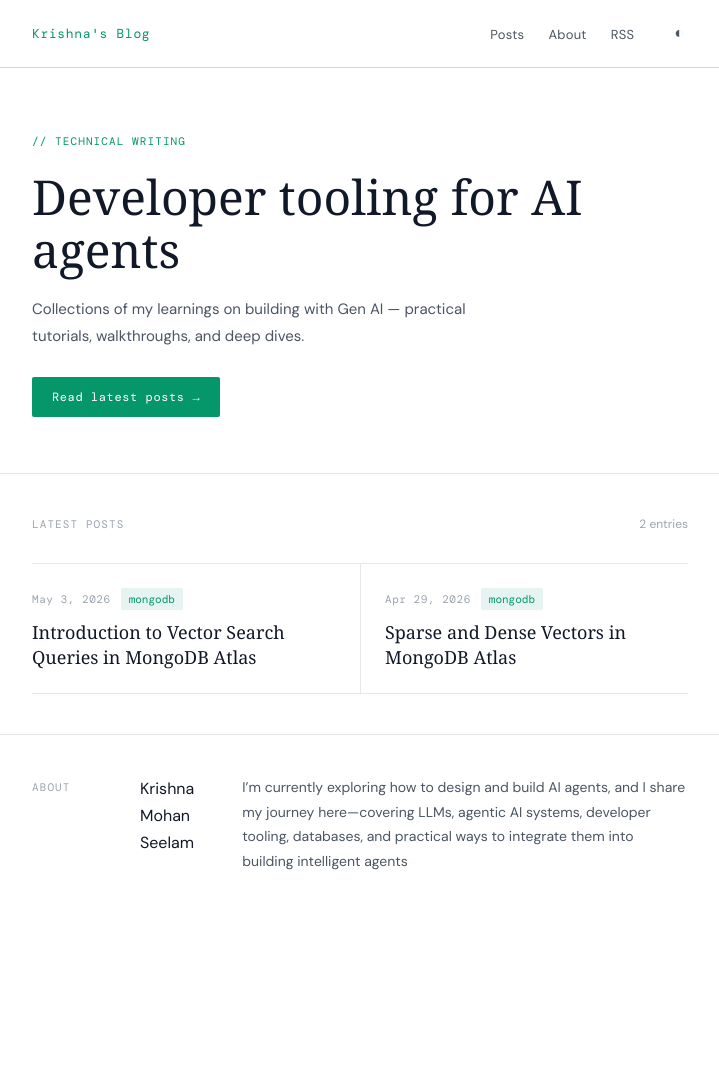
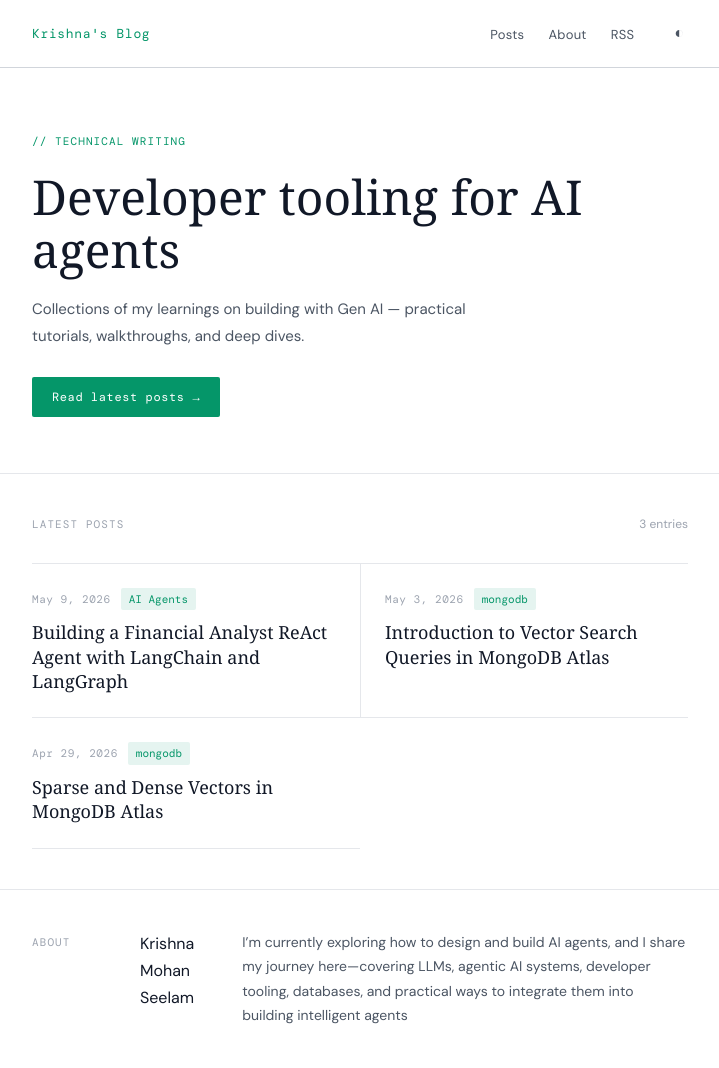
Before and after one commit to krishnamohan-seelam/my-blog, a Jekyll site: the page built from index.md, in a window 1280 px wide. Shown: the whole page, without its empty margins (280-999 px from the left). Built offline with Jekyll 4.4.1, drawn with Linux system fonts in a browser that asks for light colours; some web fonts are replaced; before the commit the page ends 913 px from its top, so only the background shows below that; part of the change alters nothing that is shown.

Commit message:
added react agent

````diff
--- /dev/null
+++ b/_posts/2026-05-09-financial-analyst-react-agent.md
@@ -0,0 +1,222 @@
+---
+layout: post
+title: "Building a Financial Analyst ReAct Agent with LangChain and LangGraph"
+date: 2026-05-09 20:10:00 +0530
+categories: [AI, Python, LangChain]
+tags: [AI Agents, ReAct, Tutorial, Finance, LangGraph]
+---
+
+## Introduction to AI Agents
+
+Artificial Intelligence (AI) agents are systems powered by Large Language Models (LLMs) that can autonomously plan, make decisions, and execute actions to achieve a specific goal. Unlike traditional chatbots that simply generate text based on training data, AI agents can interact with the outside world using **tools**—such as web browsers, calculators, databases, and APIs. This allows them to fetch real-time information, perform calculations, and execute complex workflows without human intervention.
+
+## What is a ReAct Agent?
+
+**ReAct** stands for **Reasoning and Acting**. It is a powerful paradigm for building AI agents where the LLM is prompted to alternate between generating reasoning traces (thinking about what to do next) and taking actions (using a tool).
+
+In a typical ReAct loop:
+1. **Thought:** The agent reasons about the user's request and decides which tool to use.
+2. **Action:** The agent calls the selected tool with the appropriate inputs.
+3. **Observation:** The agent receives the output from the tool.
+4. The cycle repeats until the agent has enough information to provide a final **Answer**.
+
+<img src="{{ site.baseurl }}/assets/React_Agent.png" alt="React Agent" style="width: 100vw; max-width: 900px; position: relative; left: 50%; transform: translateX(-50%); border-radius: 8px; box-shadow: 0 4px 12px rgba(0,0,0,0.15);" />
+
+
+This structured approach makes ReAct agents highly capable of handling complex, multi-step problems, as they can break them down and verify facts along the way.
+
+## Summary of the Financial Analyst Agent
+
+In this tutorial, we will build a specialized ReAct agent that acts as a "Financial Analyst". This agent is designed to autonomously answer complex financial questions by:
+1. Fetching historical stock prices using the **Yahoo Finance (`yfinance`)** library.
+2. Searching for recent market news using the **DuckDuckGo Search API**.
+
+By combining these two tools, the agent can not only tell you *how* a stock is performing but also reason about *why* it is performing that way based on current news. To ensure transparency, the agent is strictly instructed to cite its sources and restrict its answers exclusively to financial topics.
+
+---
+
+## Step-by-Step Guide: Building the Financial Analyst Agent
+
+### 1. Required Python Packages
+
+Before we start coding, you'll need to install the required Python packages. You can install them using `pip`:
+
+```bash
+pip install langchain langchain-openai langchain-community yfinance duckduckgo-search rich python-dotenv
+```
+
+### 2. Environment Setup
+
+Create a `.env` file in your project directory and add your OpenAI API key:
+
+```env
+OPENAI_API_KEY=your_openai_api_key_here
+```
+
+### 3. Importing Dependencies and Initializing the LLM
+
+We start by importing the necessary libraries and defining a helper function to initialize our Language Model (LLM). We will use OpenAI's `gpt-4o` for its strong reasoning capabilities.
+
+```python
+import os
+import sys
+import yfinance as yf
+from typing import Literal
+
+from langchain.agents import create_agent
+from langchain_openai import ChatOpenAI
+from langchain_core.tools import tool
+from langchain_community.tools import DuckDuckGoSearchRun
+from langchain_community.utilities import DuckDuckGoSearchAPIWrapper
+from rich.console import Console
+from rich.panel import Panel
+from rich.markdown import Markdown
+from rich.prompt import Prompt
+from load_env import configure_environment
+
+def get_llm(apikey, model="gpt-4o", temperature=0):
+    return ChatOpenAI(model=model, temperature=temperature, api_key=apikey)
+```
+
+### 4. Defining the Tools
+
+Tools are the hands and eyes of our agent. We define them using the `@tool` decorator from LangChain. Notice how we provide detailed docstrings—the LLM reads these docstrings to understand *when* and *how* to use the tool.
+
+**Stock Price Tool:**
+```python
+@tool
+def get_stock_price_results(ticker_symbol: str, period: Literal["1d", "5d", "1mo", "3mo", "6mo", "1y", "2y", "5y", "10y", "ytd", "max"] = "1mo"):
+    """
+    Fetch historical stock price data using Yahoo Finance.
+    For Indian stocks, append '.NS' to the symbol (e.g., 'RELIANCE.NS' or 'TCS.NS').
+    Useful for when you need to get stock prices and trends.
+    """
+    try:
+        stock = yf.Ticker(ticker_symbol)
+        history = stock.history(period=period)
+
+        if history.empty:
+            return "No data found for this ticker."
+
+        # Return the recent closing prices as a dictionary
+        return {str(k.date()): v for k, v in history['Close'].tail(5).to_dict().items()}
+    except Exception as e:
+        return f"Error fetching historical data: {e}"
+```
+
+**Web Search Tool:**
+```python
+@tool
+def get_duckduckgo_results(query: str, num_results: int = 5):
+    """
+    Fetch search results from DuckDuckGo using LangChain's DuckDuckGoSearchRun tool.
+    Useful for when you need to answer questions about current events or general knowledge.
+    """
+    try:
+        wrapper = DuckDuckGoSearchAPIWrapper(max_results=num_results)
+        search_tool = DuckDuckGoSearchRun(api_wrapper=wrapper)
+        return search_tool.invoke(query)
+    except Exception as e:
+        return "Failed to fetch results."
+
+def get_tools():
+    return [get_duckduckgo_results, get_stock_price_results]
+```
+
+### 5. The System Prompt
+
+The system prompt is the brain of the agent. It defines the persona, rules, and behavioral constraints. Here, we enforce a transparency rule and restrict the agent's domain to finance.
+
+```python
+system_prompt = """You are an expert financial analyst assistant.
+You have access to financial data tools and a websearch tool.
+You should always think step-by-step and use the tools effectively to answer complex financial questions.
+When a user asks about a stock, you MUST use the websearch tool to find the top 5 recent news articles about that stock.
+You must then analyze those news results to reason about WHY the stock is performing the way it is, and clearly explain those reasons in your final response to the user.
+TRANSPARENCY RULE: You MUST explicitly cite your sources in your final response. Clearly state which data came from "Yahoo Finance" and which insights came from the "DuckDuckGo Web Search Tool" so the user knows exactly where the information originated.
+RESTRICTION: You are strictly restricted to answering questions about stock prices and the reasons for their performance. If a user asks about anything else, politely decline and remind them of your restriction.
+Always use the tools to get the most up-to-date information."""
+```
+
+### 6. Assembling the Agent and User Interface
+
+Finally, we tie everything together in the `main()` function. We use `create_agent` to assemble the LLM, tools, and system prompt. We also use the `rich` library to create a beautiful, formatted terminal interface for the user to chat with the agent.
+
+```python
+def main():
+    configure_environment()
+
+    # Fix for Windows console UnicodeEncodeError
+    if sys.stdout.encoding != 'utf-8':
+        sys.stdout.reconfigure(encoding='utf-8')
+
+    openai_api_key = os.getenv("OPENAI_API_KEY")
+    if not openai_api_key:
+        raise ValueError("OpenAI API key is not set")
+
+    llm = get_llm(openai_api_key)
+    tools = get_tools()
+
+    # Create the ReAct agent
+    agent = create_agent(model=llm, tools=tools, system_prompt=system_prompt)
+
+    console = Console()
+    welcome_text = (
+        "Welcome to the **Financial Analyst Agent**!\n\n"
+        "Please note: This agent is restricted to providing stock prices and analyzing the reasons for their performance.\n"
+        "Type **'exit'** or **'quit'** to end the chat."
+    )
+    console.print(Panel(Markdown(welcome_text), title="[bold green]AI Assistant[/bold green]", expand=False))
+
+    chat_history = []
+
+    while True:
+        try:
+            console.print()
+            user_input = Prompt.ask("[bold blue]You[/bold blue]")
+
+            if user_input.lower() in ['quit', 'exit']:
+                console.print("[bold red]Goodbye![/bold red]")
+                break
+
+            if not user_input.strip():
+                continue
+
+            chat_history.append(("user", user_input))
+
+            # Invoke the agent with a loading spinner
+            with console.status("[bold yellow]Agent is thinking...[/bold yellow]", spinner="dots"):
+                result = agent.invoke({"messages": chat_history})
+
+            agent_response = result["messages"][-1].content
+
+            console.print()
+            console.print(Panel(Markdown(agent_response), title="[bold green]Financial Analyst[/bold green]", expand=False))
+
+            chat_history.append(("assistant", agent_response))
+
+        except KeyboardInterrupt:
+            console.print("\n[bold red]Goodbye![/bold red]")
+            break
+        except Exception as e:
+            console.print(f"\n[bold red]An error occurred: {e}[/bold red]\n")
+
+if __name__ == "__main__":
+    main()
+```
+
+## How to Test
+
+To test the agent, run the script from your terminal:
+
+```bash
+python financial_analyst.py
+```
+
+Once the chat starts, try asking a question like:
+> *"What is the current stock price of DIVIS and why is it performing that way?"*
+
+You should see the agent "think", fetch the stock prices from Yahoo Finance, search the web for the latest news using DuckDuckGo, and then synthesize a complete, cited answer.
+
+
+<img src="{{ site.baseurl }}/assets/Financial_Analyst.png" alt="Financial Analyst Agent" style="width: 100vw; max-width: 900px; position: relative; left: 50%; transform: translateX(-50%); border-radius: 8px; box-shadow: 0 4px 12px rgba(0,0,0,0.15);" />
--- a/_sass/blog-theme.scss
+++ b/_sass/blog-theme.scss
@@ -314,7 +314,7 @@ time {
    - keep them responsive but avoid taking up the full container width
    - center them for nicer composition */
 .post-content img {
-  max-width: 80%;
+  max-width: 100%;
   width: auto;
   height: auto;
   display: block;
````
Also changed, not shown: assets/Financial_Analyst.png (added), assets/React_Agent.png (added).
